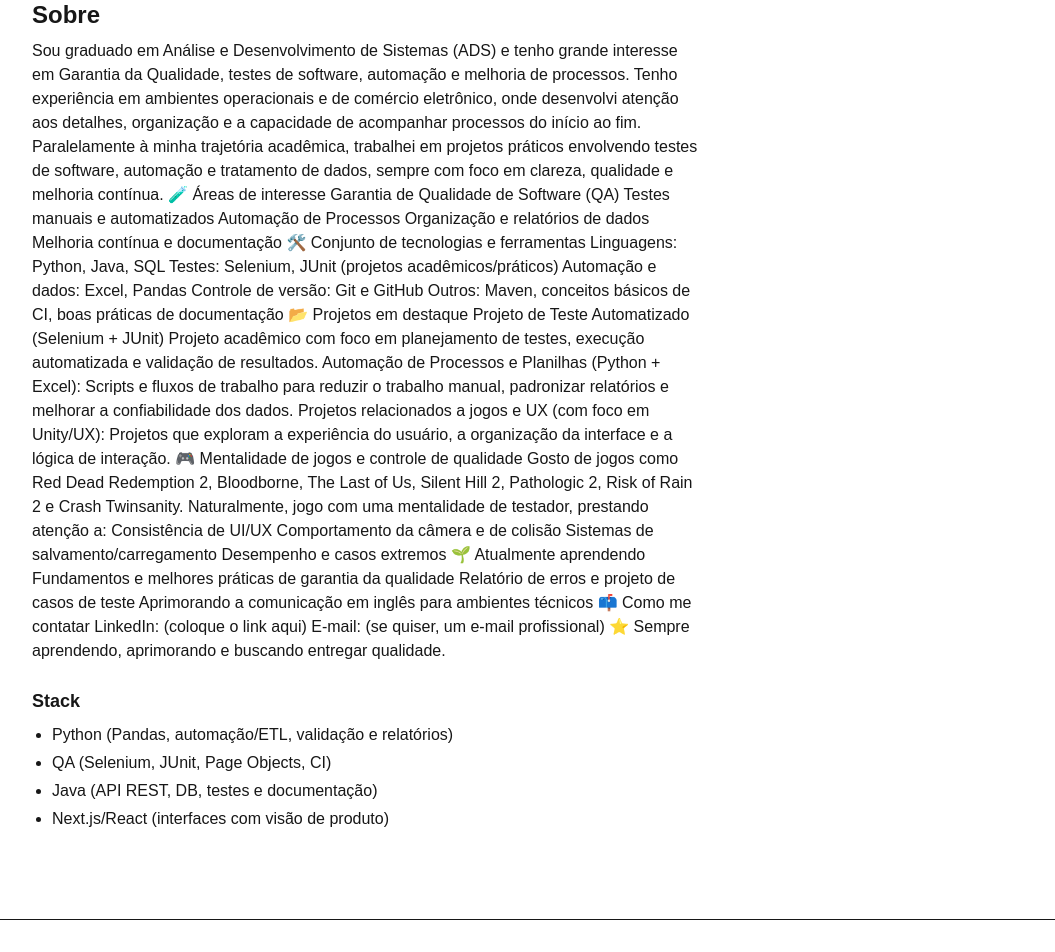
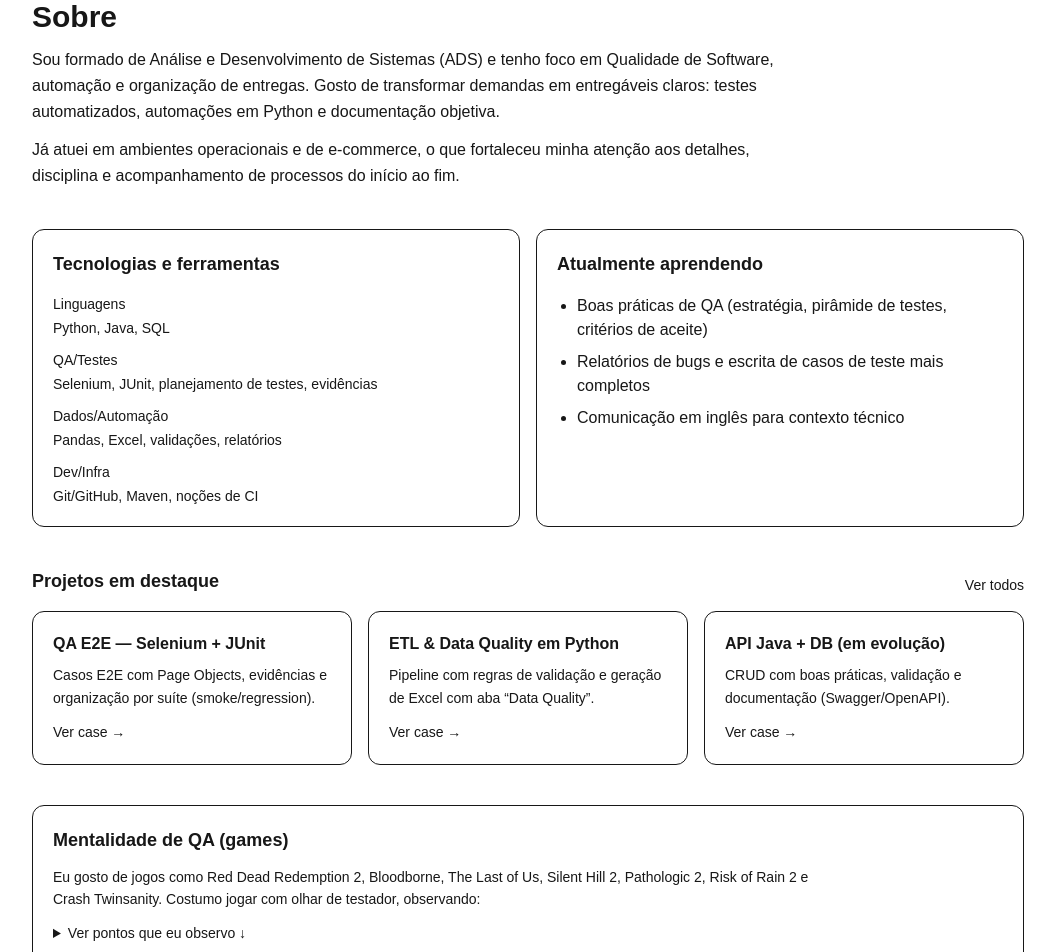
Before and after one commit to Dev02553/portfolio-site, a Next.js app: page /about in a window 1280 px wide. Shown: the part 100-1052 px from the top of the page, without its empty margins (112-1167 px from the left). Built offline with nearby package versions, Linux system fonts and the light colour scheme.

Commit message:
Add portfolio pages

```diff
--- a/src/app/about/page.tsx
+++ b/src/app/about/page.tsx
@@ -1,83 +1,161 @@
+import Link from "next/link";
+
+const skills = [
+  { label: "Linguagens", value: "Python, Java, SQL" },
+  { label: "QA/Testes", value: "Selenium, JUnit, planejamento de testes, evidências" },
+  { label: "Dados/Automação", value: "Pandas, Excel, validações, relatórios" },
+  { label: "Dev/Infra", value: "Git/GitHub, Maven, noções de CI" },
+];
+
+const highlights = [
+  {
+    title: "QA E2E — Selenium + JUnit",
+    desc: "Casos E2E com Page Objects, evidências e organização por suíte (smoke/regression).",
+    href: "/projects/parabank-selenium-qa",
+  },
+  {
+    title: "ETL & Data Quality em Python",
+    desc: "Pipeline com regras de validação e geração de Excel com aba “Data Quality”.",
+    href: "/projects/python-etl-automation",
+  },
+  {
+    title: "API Java + DB (em evolução)",
+    desc: "CRUD com boas práticas, validação e documentação (Swagger/OpenAPI).",
+    href: "/projects/java-api-crud",
+  },
+];
+
+const nowLearning = [
+  "Boas práticas de QA (estratégia, pirâmide de testes, critérios de aceite)",
+  "Relatórios de bugs e escrita de casos de teste mais completos",
+  "Comunicação em inglês para contexto técnico",
+];
+
+const gamesQA = [
+  "Consistência de UI/UX",
+  "Câmera, colisão e feedback ao jogador",
+  "Sistemas de salvamento/carregamento",
+  "Desempenho e casos extremos (edge cases)",
+];
+
 export default function AboutPage() {
   return (
-    <div className="space-y-6">
-      <header className="space-y-2">
-        <h1 className="text-2xl font-bold">Sobre</h1>
-        <p className="text-muted-foreground max-w-2xl">
-          Sou graduado em Análise e Desenvolvimento de Sistemas (ADS) e tenho grande interesse em Garantia da Qualidade, testes de software, automação e melhoria de processos.
-
-Tenho experiência em ambientes operacionais e de comércio eletrônico, onde desenvolvi atenção aos detalhes, organização e a capacidade de acompanhar processos do início ao fim. Paralelamente à minha trajetória acadêmica, trabalhei em projetos práticos envolvendo testes de software, automação e tratamento de dados, sempre com foco em clareza, qualidade e melhoria contínua.
-
-🧪 Áreas de interesse
-
-Garantia de Qualidade de Software (QA)
-
-Testes manuais e automatizados
-
-Automação de Processos
-
-Organização e relatórios de dados
-
-Melhoria contínua e documentação
-
-🛠️ Conjunto de tecnologias e ferramentas
-
-Linguagens: Python, Java, SQL
-
-Testes: Selenium, JUnit (projetos acadêmicos/práticos)
-
-Automação e dados: Excel, Pandas
-
-Controle de versão: Git e GitHub
-
-Outros: Maven, conceitos básicos de CI, boas práticas de documentação
-
-📂 Projetos em destaque
-
-Projeto de Teste Automatizado (Selenium + JUnit) Projeto acadêmico com foco em planejamento de testes, execução automatizada e validação de resultados.
-
-Automação de Processos e Planilhas (Python + Excel): Scripts e fluxos de trabalho para reduzir o trabalho manual, padronizar relatórios e melhorar a confiabilidade dos dados.
-
-Projetos relacionados a jogos e UX (com foco em Unity/UX): Projetos que exploram a experiência do usuário, a organização da interface e a lógica de interação.
-
-🎮 Mentalidade de jogos e controle de qualidade
-
-Gosto de jogos como Red Dead Redemption 2, Bloodborne, The Last of Us, Silent Hill 2, Pathologic 2, Risk of Rain 2 e Crash Twinsanity. Naturalmente, jogo com uma mentalidade de testador, prestando atenção a:
-
-Consistência de UI/UX
-
-Comportamento da câmera e de colisão
-
-Sistemas de salvamento/carregamento
-
-Desempenho e casos extremos
-
-🌱 Atualmente aprendendo
-
-Fundamentos e melhores práticas de garantia da qualidade
-
-Relatório de erros e projeto de casos de teste
-
-Aprimorando a comunicação em inglês para ambientes técnicos
-
-📫 Como me contatar
-
-LinkedIn: (coloque o link aqui)
-
-E-mail: (se quiser, um e-mail profissional)
-
-⭐ Sempre aprendendo, aprimorando e buscando entregar qualidade.
+    <div className="space-y-10">
+      {/* Header */}
+      <header className="space-y-3">
+        <h1 className="text-2xl sm:text-3xl font-bold">Sobre</h1>
+        <p className="text-muted-foreground max-w-3xl leading-relaxed">
+          Sou formado de Análise e Desenvolvimento de Sistemas (ADS) e tenho foco em{" "}
+          <span className="text-foreground font-medium">Qualidade de Software</span>, automação e
+          organização de entregas. Gosto de transformar demandas em entregáveis claros:{" "}
+          testes automatizados, automações em Python e documentação objetiva.
+        </p>
+        <p className="text-muted-foreground max-w-3xl leading-relaxed">
+          Já atuei em ambientes operacionais e de e-commerce, o que fortaleceu minha atenção aos
+          detalhes, disciplina e acompanhamento de processos do início ao fim.
         </p>
       </header>
 
-      <section className="space-y-2">
-        <h2 className="text-lg font-semibold">Stack</h2>
-        <ul className="list-disc pl-5 text-muted-foreground space-y-1">
-          <li>Python (Pandas, automação/ETL, validação e relatórios)</li>
-          <li>QA (Selenium, JUnit, Page Objects, CI)</li>
-          <li>Java (API REST, DB, testes e documentação)</li>
-          <li>Next.js/React (interfaces com visão de produto)</li>
-        </ul>
+      {/* Grid */}
+      <section className="grid gap-4 md:grid-cols-2">
+        {/* Skills card */}
+        <div className="rounded-xl border p-5 space-y-4">
+          <h2 className="text-lg font-semibold">Tecnologias e ferramentas</h2>
+          <div className="space-y-3">
+            {skills.map((s) => (
+              <div key={s.label} className="flex flex-col gap-1">
+                <span className="text-sm font-medium">{s.label}</span>
+                <span className="text-sm text-muted-foreground">{s.value}</span>
+              </div>
+            ))}
+          </div>
+        </div>
+
+        {/* Now learning card */}
+        <div className="rounded-xl border p-5 space-y-4">
+          <h2 className="text-lg font-semibold">Atualmente aprendendo</h2>
+          <ul className="list-disc pl-5 text-muted-foreground space-y-2">
+            {nowLearning.map((item) => (
+              <li key={item}>{item}</li>
+            ))}
+          </ul>
+        </div>
+      </section>
+
+      {/* Projects highlight */}
+      <section className="space-y-4">
+        <div className="flex items-end justify-between gap-4">
+          <h2 className="text-lg font-semibold">Projetos em destaque</h2>
+          <Link
+            href="/projects"
+            className="text-sm text-muted-foreground hover:underline"
+          >
+            Ver todos
+          </Link>
+        </div>
+
+        <div className="grid gap-4 sm:grid-cols-2 lg:grid-cols-3">
+          {highlights.map((p) => (
+            <Link
+              key={p.title}
+              href={p.href}
+              className="rounded-xl border p-5 hover:bg-muted/30 transition"
+            >
+              <h3 className="font-semibold">{p.title}</h3>
+              <p className="mt-2 text-sm text-muted-foreground leading-relaxed">
+                {p.desc}
+              </p>
+              <span className="mt-3 inline-block text-sm text-muted-foreground hover:text-foreground">
+                Ver case →
+              </span>
+            </Link>
+          ))}
+        </div>
+      </section>
+
+      {/* Games as expandable (avoid wall of text) */}
+      <section className="rounded-xl border p-5 space-y-3">
+        <h2 className="text-lg font-semibold">Mentalidade de QA (games)</h2>
+        <p className="text-sm text-muted-foreground leading-relaxed max-w-3xl">
+          Eu gosto de jogos como Red Dead Redemption 2, Bloodborne, The Last of Us, Silent Hill 2,
+          Pathologic 2, Risk of Rain 2 e Crash Twinsanity. Costumo jogar com olhar de testador,
+          observando:
+        </p>
+
+        <details className="group">
+          <summary className="cursor-pointer text-sm font-medium text-foreground select-none">
+            Ver pontos que eu observo ↓
+          </summary>
+          <ul className="mt-3 list-disc pl-5 text-muted-foreground space-y-2">
+            {gamesQA.map((item) => (
+              <li key={item}>{item}</li>
+            ))}
+          </ul>
+        </details>
+      </section>
+
+      {/* CTA */}
+      <section className="rounded-xl border p-5 space-y-3">
+        <h2 className="text-lg font-semibold">Contato</h2>
+        <p className="text-sm text-muted-foreground">
+          Quer falar sobre projetos, QA ou automação? Me chama aqui:
+        </p>
+        <div className="flex flex-wrap gap-3">
+          <a
+            className="rounded-md border px-4 py-2 hover:bg-muted transition"
+            href="https://www.linkedin.com/in/SEU_LINKEDIN/"
+            target="_blank"
+            rel="noreferrer"
+          >
+            LinkedIn
+          </a>
+          <a
+            className="rounded-md border px-4 py-2 hover:bg-muted transition"
+            href="mailto:SEU_EMAIL_AQUI"
+          >
+            SEU_EMAIL_AQUI
+          </a>
+        </div>
       </section>
     </div>
   );
```
